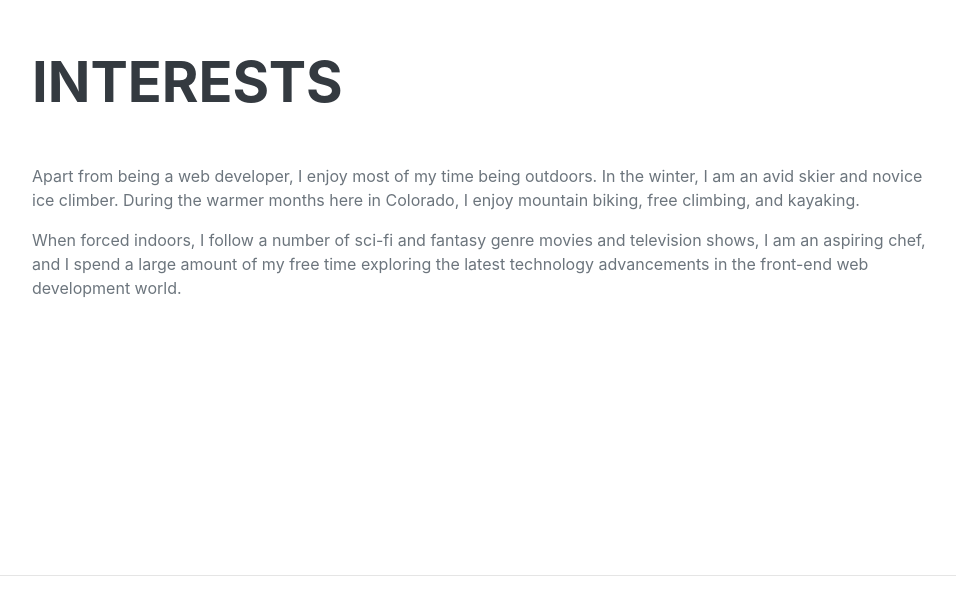
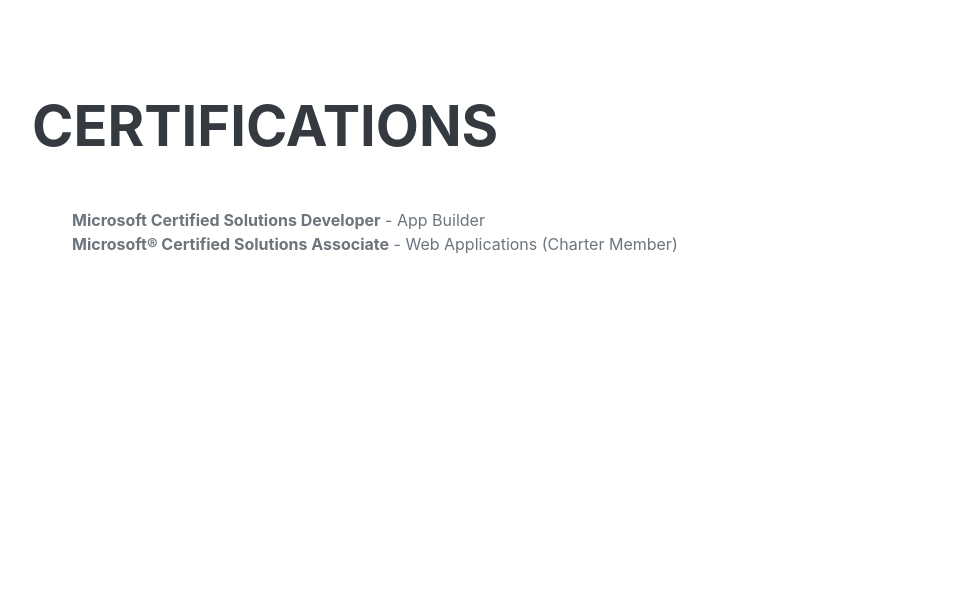
Before and after one commit to ARULNEHRU/arulnehru.github.io, a plain HTML site: page index.html in a window 1280 px wide. Shown: the part 4575-5190 px from the top of the page, without its empty margins (288-1244 px from the left). After the commit the page ends 5150 px from the top, so only its background shows below. Drawn offline with nearby package versions, Linux system fonts and the light colour scheme; a web font is replaced by a local one.

Commit message:
Interest section update

```diff
--- a/index.html
+++ b/index.html
@@ -215,15 +215,6 @@
                 </div>
             </section>
             <hr class="m-0" />
-            <!-- Interests-->
-            <section class="resume-section" id="interests">
-                <div class="resume-section-content">
-                    <h2 class="mb-5">Interests</h2>
-                    <p>Apart from being a web developer, I enjoy most of my time being outdoors. In the winter, I am an avid skier and novice ice climber. During the warmer months here in Colorado, I enjoy mountain biking, free climbing, and kayaking.</p>
-                    <p class="mb-0">When forced indoors, I follow a number of sci-fi and fantasy genre movies and television shows, I am an aspiring chef, and I spend a large amount of my free time exploring the latest technology advancements in the front-end web development world.</p>
-                </div>
-            </section>
-            <hr class="m-0" />
             <!-- Awards-->
             <section class="resume-section" id="awards">
                 <div class="resume-section-content">
```
